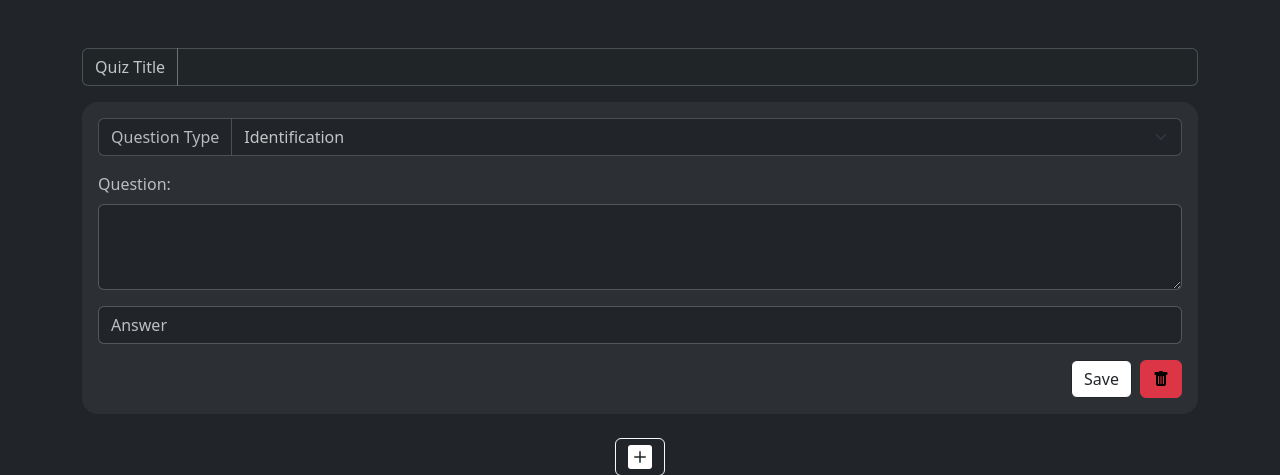
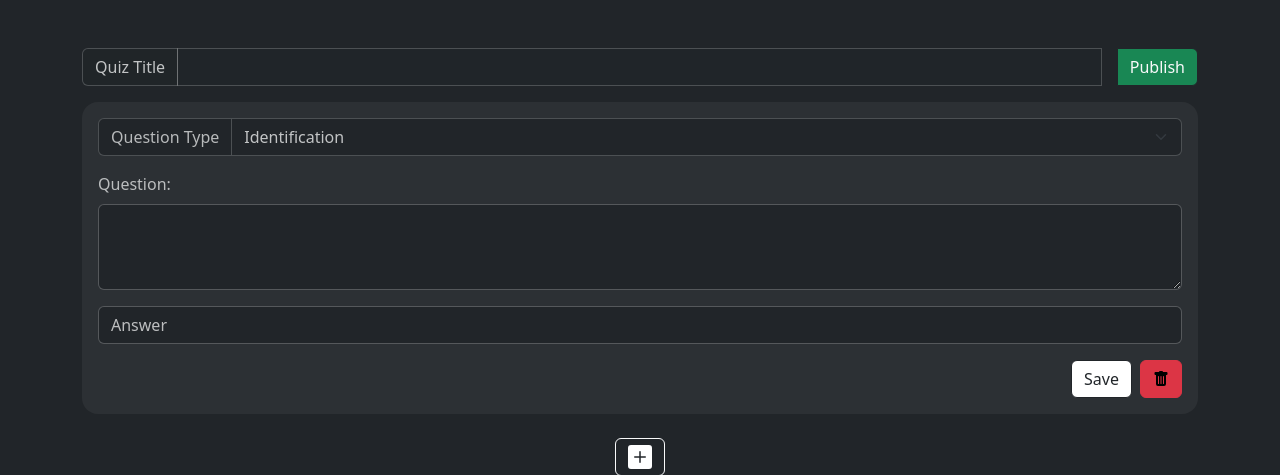
Before and after one commit to bakaraw/QuizWebsite, a PHP site: page /createQuiz.php in a window 1280 px wide. Shown: the part 70-545 px from the top of the page. Run offline with PHP 8.4, Linux system fonts and the light colour scheme; some libraries are stand-ins or nearby versions.

Commit message:
added publish button in create quiz page

```diff
--- a/createQuiz.php
+++ b/createQuiz.php
@@ -9,7 +9,8 @@
     <div class="container mt-5 mb-5"></div>
     <div class="input-group mb-3 border-light">
         <span class="input-group-text bg-dark text-light border-light" id="inputGroup-sizing-default" style="--bs-bg-opacity: .05; --bs-border-opacity: .2; --bs-text-opacity: .75;">Quiz Title</span>
-        <input type="text" class="form-control bg-dark text-light border-light" aria-label="Sizing example input" aria-describedby="inputGroup-sizing-default" style="--bs-bg-opacity: .05;  --bs-border-opacity: .2;">
+        <input type="text" class="form-control bg-dark text-light border-light me-3" aria-label="Sizing example input" aria-describedby="inputGroup-sizing-default" style="--bs-bg-opacity: .05;  --bs-border-opacity: .2;">
+        <button class="btn btn-success text-light border-dark btn-md" type="button">Publish</button>
     </div>
     <form action="" method="post">
         <div class="bg-light p-3 rounded-4 mt-3" style="--bs-bg-opacity: .05;">
@@ -22,6 +23,7 @@
                     <option value="mcq">Multiple Choice Question</option>
                     <option value="tof">True or False</option>
                 </select>
+
             </div>
 
             <!-- for question text area -->
```
